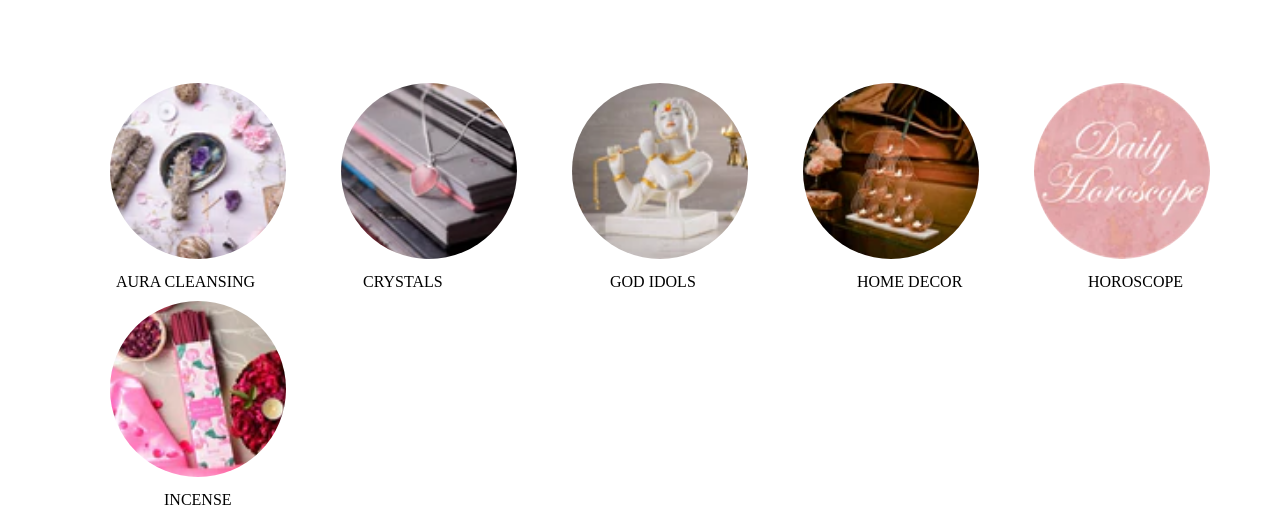
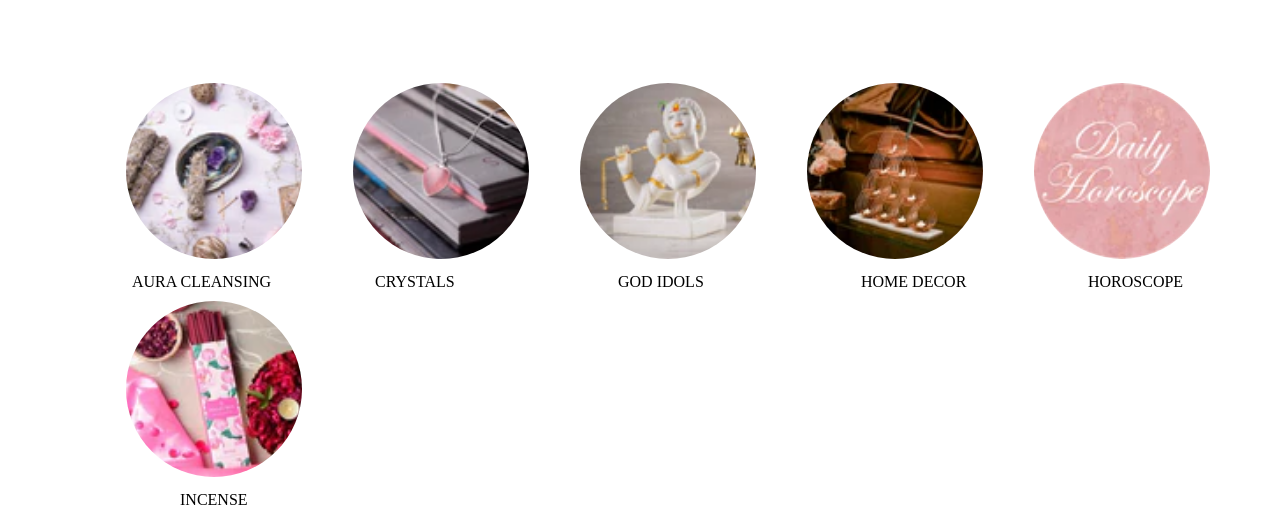
Before and after one commit to Adyasha28/PoojaBox_Clone, a plain HTML site: page index.html in a window 1280 px wide. Shown: the part 437-952 px from the top of the page. Drawn offline with Linux system fonts and the light colour scheme.

Commit message:
Update style.css

```diff
--- a/style.css
+++ b/style.css
@@ -14,6 +14,7 @@
 }
 .under-navbar{
     display: flex;
+    width:100%;
     flex-wrap: wrap;
     padding: 15px;}
 .logo{
@@ -126,7 +127,7 @@
 .slider{
     display: flex;
     flex-wrap: wrap;
-    padding-left: 2.5rem;
+    padding-left: 3.5rem;
     padding-top: 4rem;
     justify-content: space-between;
     padding-bottom: 2rem;
```
